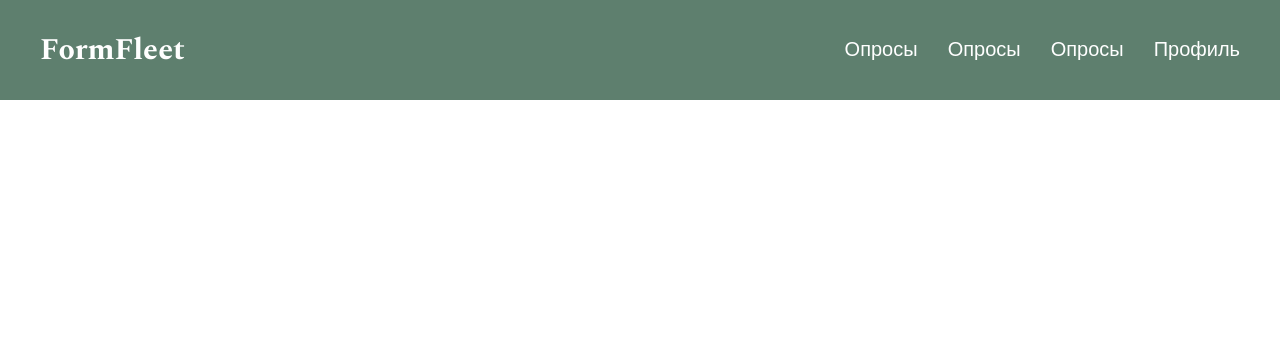
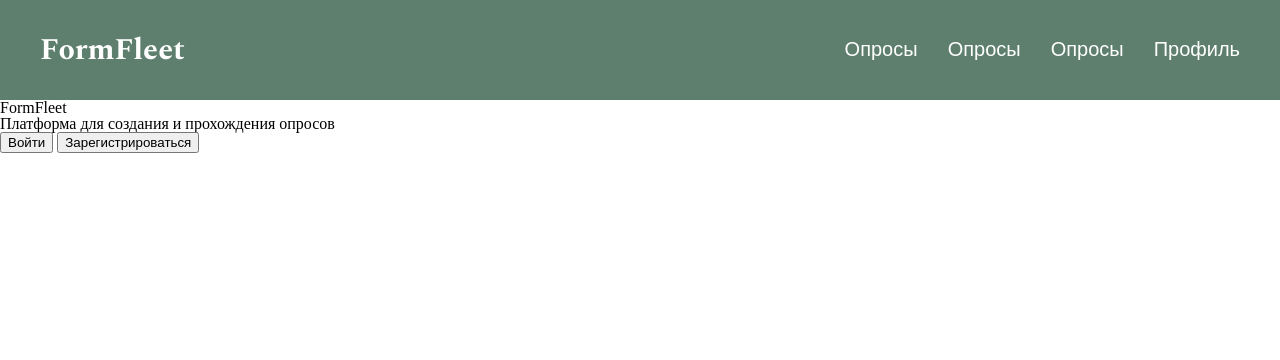
Before and after one commit to trixvlq/QuestionService, a Django app: page / in a window 1280 px wide. Shown: the top 360 px of the page. Run offline with Django 5.2, Linux system fonts and the light colour scheme.

Commit message:
add main page content html section

```diff
--- a/QuestionService/templates/Question/index.html
+++ b/QuestionService/templates/Question/index.html
@@ -24,5 +24,11 @@
             </ul>
         </nav>
     </header>
+    <section class="main-content">
+        <h1>FormFleet</h1>
+        <h2>Платформа для создания и прохождения опросов</h2>
+        <button class="main-content-button_auth">Войти</button>
+        <button class="main-content-button_auth">Зарегистрироваться</button>
+    </section>
 </body>
 </html>
```
